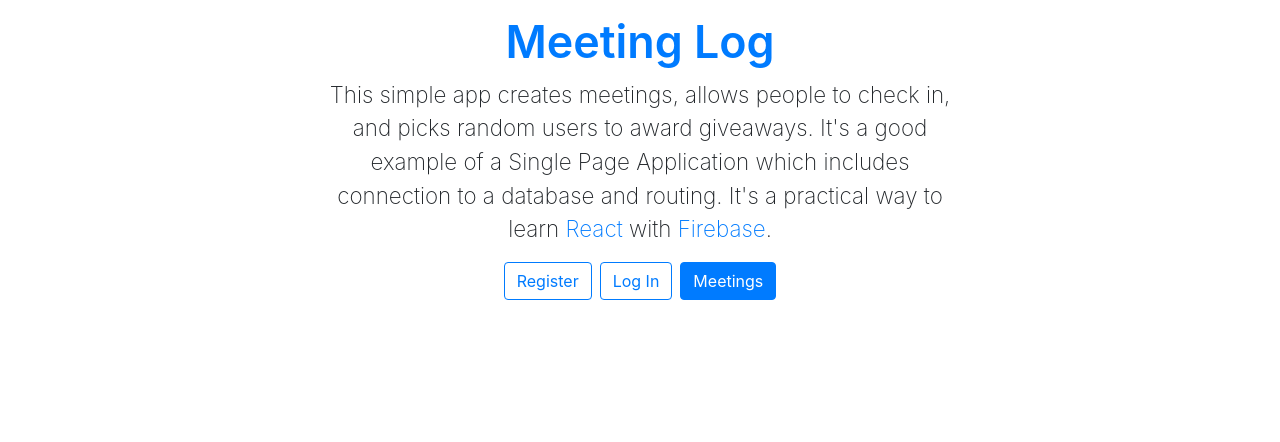
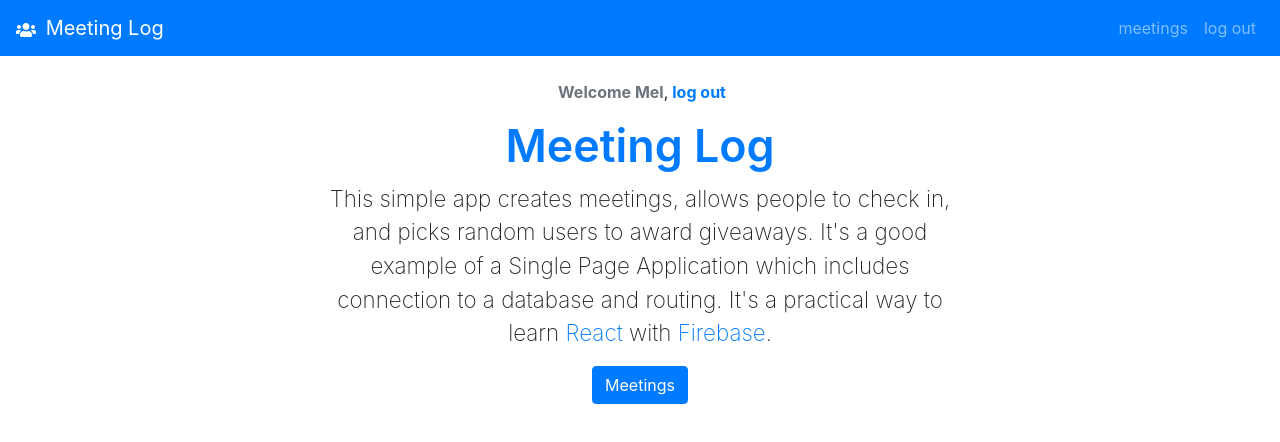
Before and after one commit to dsouzamelroy2007/react-singlepageapplication-meetingsUI, a React (Create React App) app: page / in a window 1280 px wide. Shown: the top 442 px of the page. Built offline with nearby package versions, Linux system fonts and the light colour scheme.

Commit message:
adding component routers

```diff
--- a/package.json
+++ b/package.json
@@ -3,12 +3,14 @@
   "version": "0.1.0",
   "private": true,
   "dependencies": {
+    "@reach/router": "^1.3.4",
     "@testing-library/jest-dom": "^5.11.9",
     "@testing-library/react": "^11.2.5",
     "@testing-library/user-event": "^12.8.1",
     "bootstrap": "^4.6.0",
     "react": "^17.0.1",
     "react-dom": "^17.0.1",
+    "react-icons": "^4.2.0",
     "react-scripts": "4.0.3",
     "web-vitals": "^1.1.0"
   },
--- a/src/App.js
+++ b/src/App.js
@@ -1,10 +1,31 @@
 import './App.css';
 import 'bootstrap/dist/css/bootstrap.css';
 import Home from "./Home";
+import Welcome from "./Welcome";
+import { useState } from 'react';
+import Navigation from './Navigation';
+import Login from './Login';
+
+import { Router } from "@reach/router";
 
 function App() {
+
+  const[user, setUser] = useState("Mel");
   return (
-   <Home />
+    <div>
+        <Navigation user={user}/>
+        {user && (
+         <span>
+           <Welcome user={user}/>
+           </span>
+         )}
+         <Router>
+           <Home path="/" user={user}/>
+           <Login path="/login" user={user}/>
+         </Router>
+
+    </div>
+
   )
 }
 
--- a/src/Home.js
+++ b/src/Home.js
@@ -1,10 +1,10 @@
 
-function Home(){
+function Home(props){
+    const user = props.user;
     const biggerLead = {
         fontSize: 1.4 + 'em',
         fontWeight: 200
       };
-
     return (
     <div className="container text-center">
         <div className="row justify-content-center">
@@ -26,6 +26,8 @@ function Home(){
                with <a href="https://firebase.google.com">Firebase</a>.
             </p>
 
+              {user == null &&  (
+             <span>
               <a
                  href="/register"
                  className="btn btn-outline-primary mr-2"
@@ -35,6 +37,10 @@ function Home(){
                <a href="/login" className="btn btn-outline-primary mr-2">
                  Log In
                </a>
+               </span>
+              )}
+
+
             <a href="/meetings" className="btn btn-primary">
               Meetings
             </a>
--- /dev/null
+++ b/src/Login.js
@@ -0,0 +1,10 @@
+function Login(){
+   // const user = props.user;
+    return (
+        <div className="text-center mt-4">
+      <h1> Login </h1>
+      </div>
+    );
+}
+
+export default Login;
--- /dev/null
+++ b/src/Navigation.js
@@ -0,0 +1,38 @@
+import { FaUsers} from "react-icons/fa";
+import { Link } from "@reach/router";
+function Navigation(props){
+    const user = props.user;
+    return (
+      <nav className="site-nav family-sans navbar navbar-expand bg-primary navbar-dark higher">
+        <div className="container-fluid">
+          <Link to="/" className="navbar-brand">
+            <FaUsers className="mr-1" /> Meeting Log
+          </Link>
+          <div className="navbar-nav ml-auto">
+            {user && (
+              <Link className="nav-item nav-link" to="/meetings">
+                meetings
+              </Link>
+            )}
+            {!user && (
+              <Link className="nav-item nav-link" to="/login">
+                log in
+              </Link>
+            )}
+            {!user && (
+              <Link className="nav-item nav-link" to="/register">
+                register
+              </Link>
+            )}
+            {user && (
+              <Link className="nav-item nav-link" to="/login">
+                log out
+              </Link>
+            )}
+          </div>
+        </div>
+      </nav>
+    );
+}
+
+export default Navigation;
--- /dev/null
+++ b/src/Welcome.js
@@ -0,0 +1,16 @@
+function Welcome(props){
+    const user = props.user;
+    return (
+        <div className="text-center mt-4">
+        <span className="text-secondary font-weight-bold pl-1">
+          Welcome {user}
+        </span>
+        ,
+        <a href="/" className="font-weight-bold text-primary pl-1">
+          log out
+        </a>
+      </div>
+    );
+}
+
+export default Welcome;
```
Also changed, not shown: 1 other file (tests, documents, lock files or other folders). Lines whose indentation alone changed are shown as unchanged.
